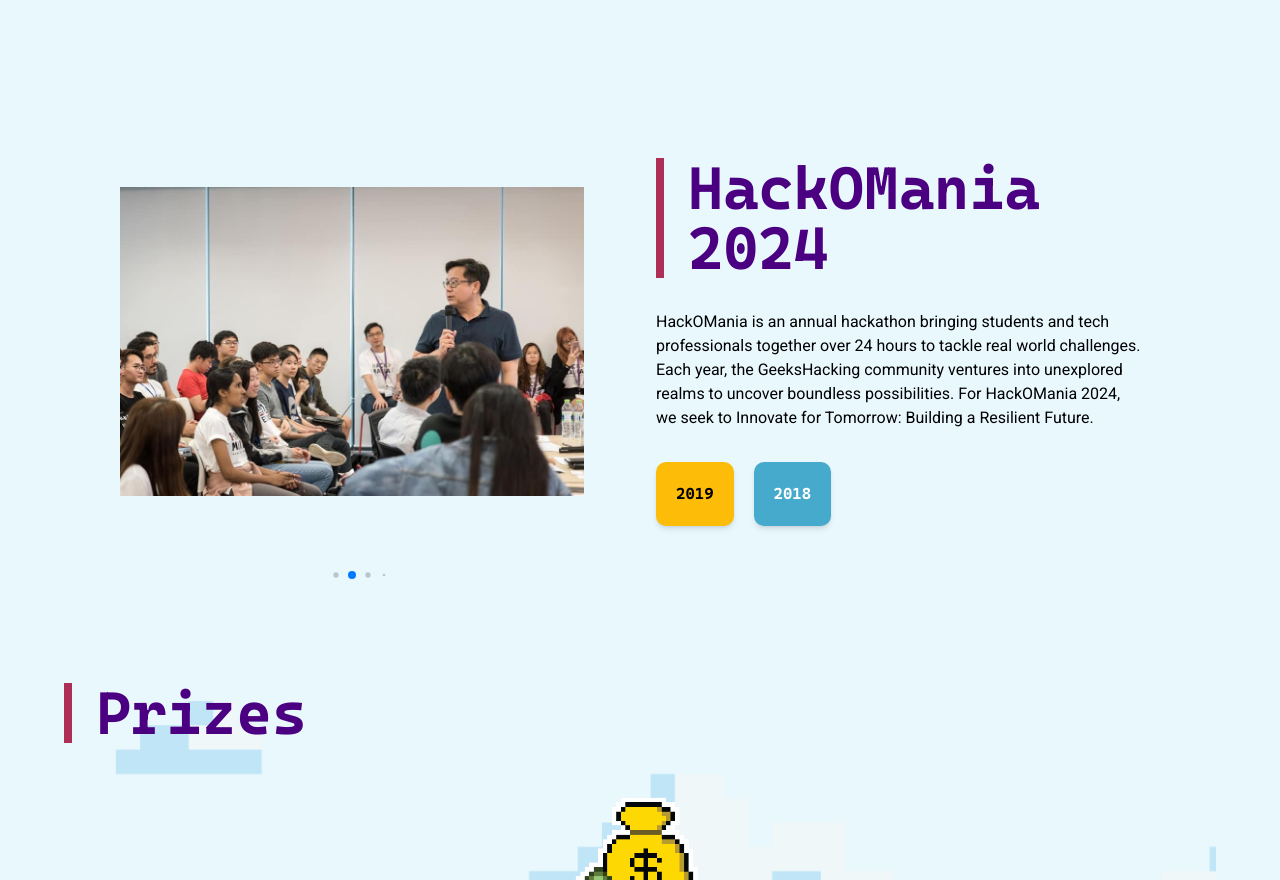
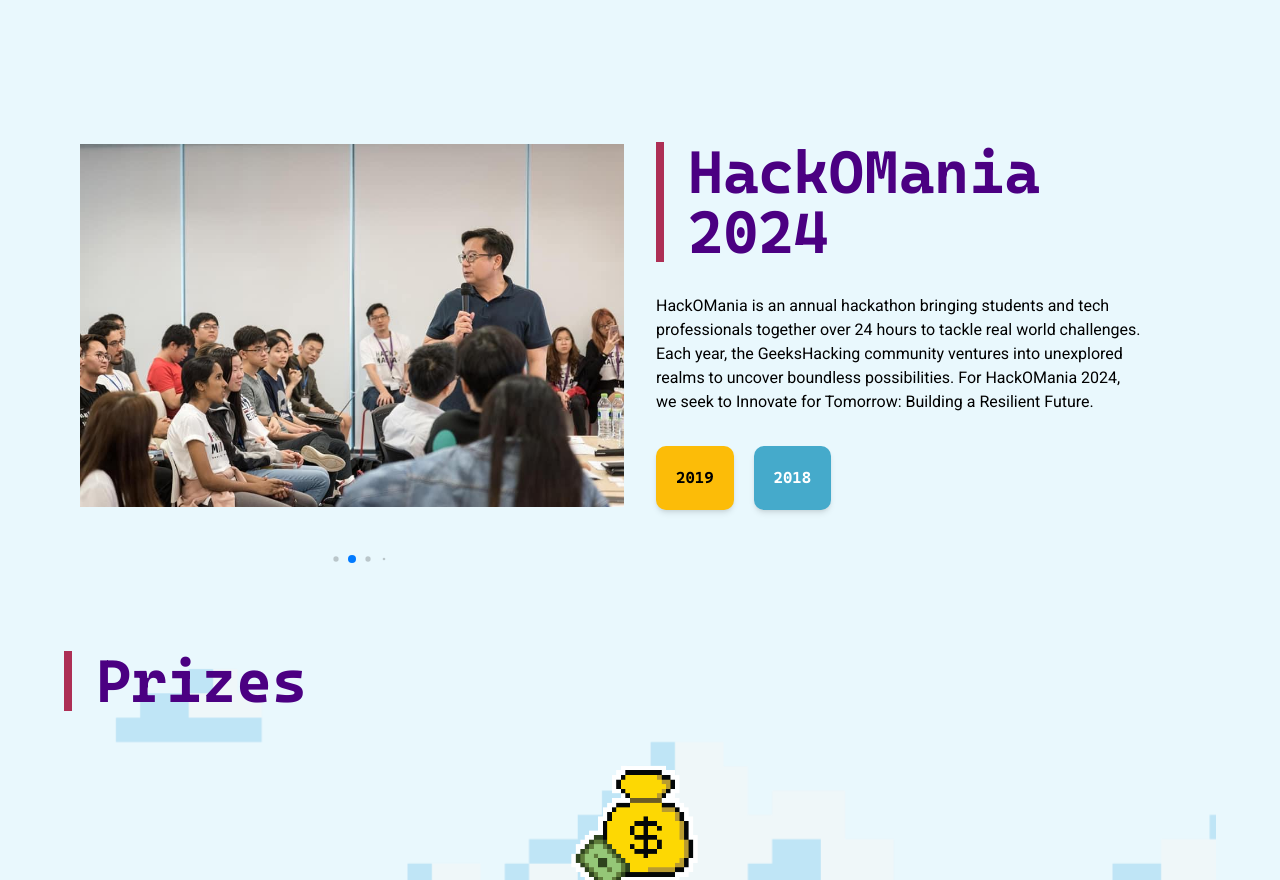
Before and after one commit to GeeksHacking/hackomania-2024-website, an Astro site: page / in a window 1280 px wide. Shown: the part 856-1736 px from the top of the page. Built offline with nearby package versions, Linux system fonts and the light colour scheme; Astro itself is replaced by a stand-in of ours.

Commit message:
adjust padding for album carousel

```diff
--- a/src/components/AlbumCarousel.astro
+++ b/src/components/AlbumCarousel.astro
@@ -32,7 +32,7 @@
 		{
 			images.map((img) => {
 				return (
-					<div class="swiper-slide md:px-10 md:py-2">
+					<div class="swiper-slide md:px-4 md:py-2">
 						<Image
 							src={img.default}
 							alt="HackOMania!"
--- a/src/pages/index.astro
+++ b/src/pages/index.astro
@@ -55,7 +55,7 @@
             <div class="shadow-md hover:shadow-lg rounded-[10px] p-5 bg-app-blue text-white">2018</div>
           </a>
         </div>
-        <div class="md:col-span-1 w-full p-4">
+        <div class="md:col-span-1 w-full">
           <AlbumCarousel />
         </div>
         <div class="md:col-span-1 p-4 flex flex-col gap-8">
```
